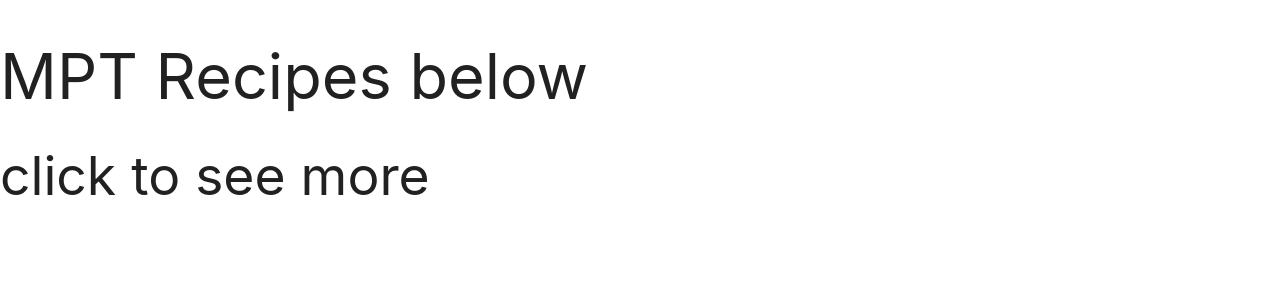
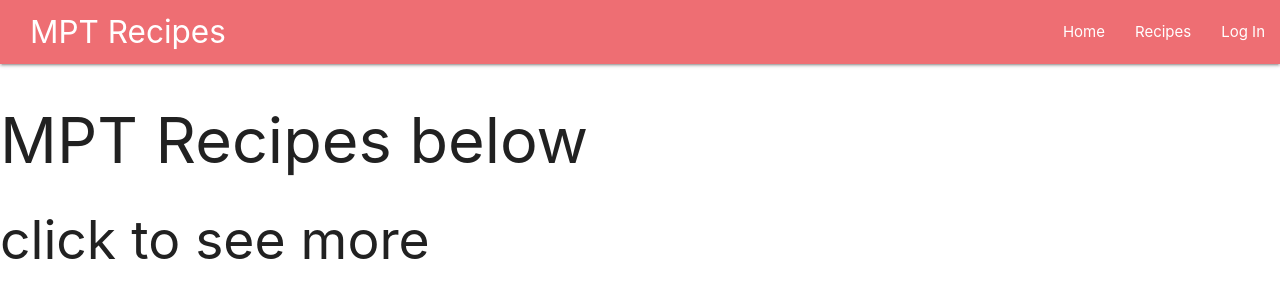
Before and after one commit to Craigharrison79/MS3-Recipes, a Flask app: page / in a window 1280 px wide. Shown: the top 300 px of the page. Run offline with Flask 2, Linux system fonts and the light colour scheme; some libraries are stand-ins or nearby versions.

Commit message:
Adding navbar to base.html changing meals.html to home.html

```diff
--- a/app.py
+++ b/app.py
@@ -16,9 +16,9 @@ mongo = PyMongo(app)
 
 
 @app.route("/")
-@app.route("/get_meals")
-def get_meals():
-    return render_template("meals.html")
+@app.route("/home")
+def home():
+    return render_template("home.html")
 
 
 if __name__ == "__main__":
--- a/static/css/style.css
+++ b/static/css/style.css
@@ -0,0 +1,3 @@
+.brand-logo {
+    margin-left: 30px;
+}
--- a/static/js/script.js
+++ b/static/js/script.js
@@ -0,0 +1,4 @@
+$(document).ready(function(){
+    $('.sidenav').sidenav();
+    $(".dropdown-trigger").dropdown({ hover: false });
+  });
--- a/templates/base.html
+++ b/templates/base.html
@@ -13,9 +13,46 @@
     <title>MPT Recipes</title>
 </head>
 <body>
+    <header>
+      <!-- Navbar -->
+      <nav class="nav-extended">
+        <div class="nav-wrapper">
+          <a href="#!" class="brand-logo">MPT Recipes</a>
+          <a href="#" data-target="mobile-demo" class="sidenav-trigger right"><i class="fas fa-bars"></i></a>
+          <ul class="right hide-on-med-and-down">
+            <li><a href="#">Home</a></li>
+            <li><a class="dropdown-trigger" href="#!" data-target="dropdown1">Recipes</a></li>
+            <li><a href="#">Log In</a></li>
+          </ul>
+        </div>
+      </nav>
 
+      <!-- Dropdown Structure Recipes on Desktop-->
+      <ul id="dropdown1" class="dropdown-content">
+        <li><a href="#!">Breakfast</a></li>
+        <li><a href="#!">Main Dish</a></li>
+        <li><a href="#!">Snack</a></li>
+        <li><a href="#!">Dessert</a></li>
+      </ul>
+
+
+      <!-- Mobile navbar -->
+      <ul class="sidenav" id="mobile-demo">
+        <li><a href="#">Home</a></li>
+        <li><a class="dropdown-trigger" href="#!" data-target="sidenav-dropdown">Recipes</a></li>
+        <li><a href="#">Log In</a></li>
+      </ul>
+      <!-- Dropdown Structure Recipes on Mobile-->
+      <ul id="sidenav-dropdown" class="dropdown-content">
+        <li><a href="#!">Breakfast</a></li>
+        <li><a href="#!">Main Dish</a></li>
+        <li><a href="#!">Snack</a></li>
+        <li><a href="#!">Dessert</a></li>
+      </ul>
+
+    </header>
     <h1> MPT Recipes below</h1>
-
+    <!-- Content -->
     {% block content %}
 
     {% endblock %}
```
Also changed, not shown: templates/home.html (renamed from templates/meals.html).
